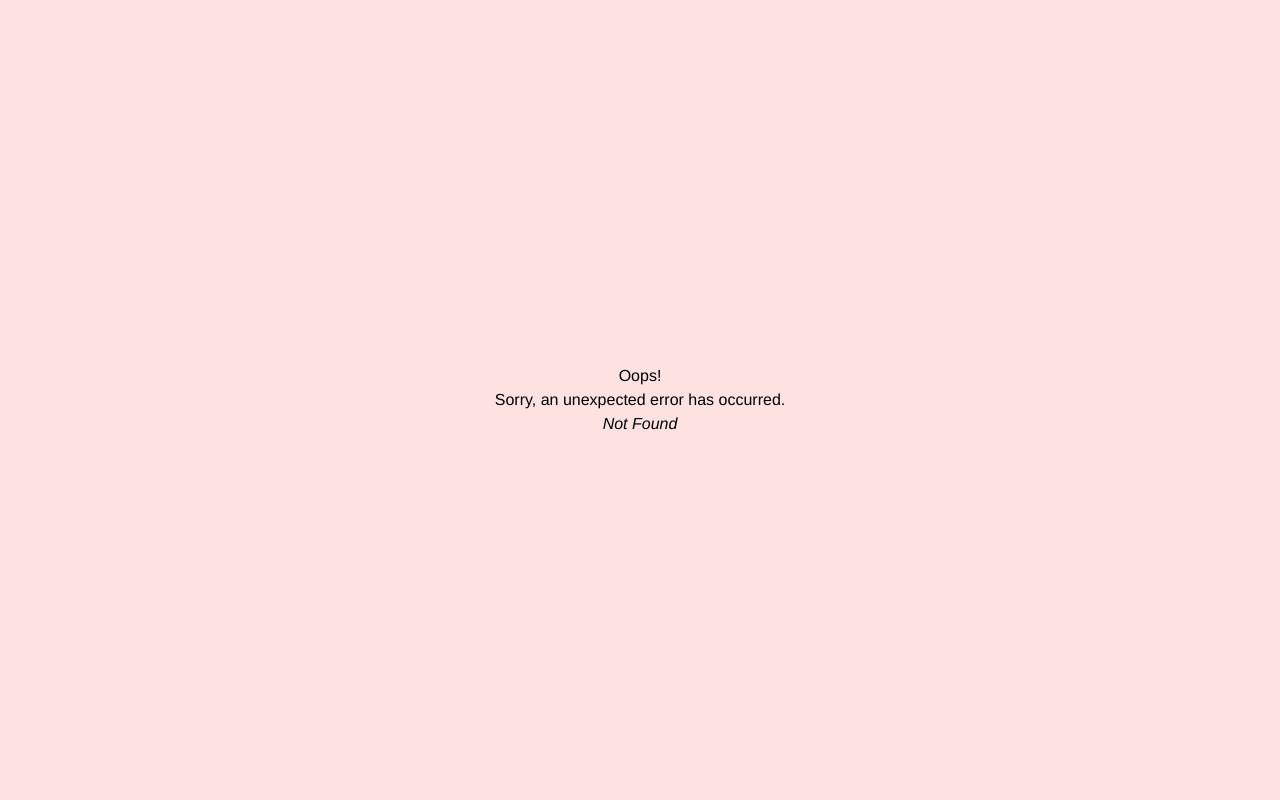
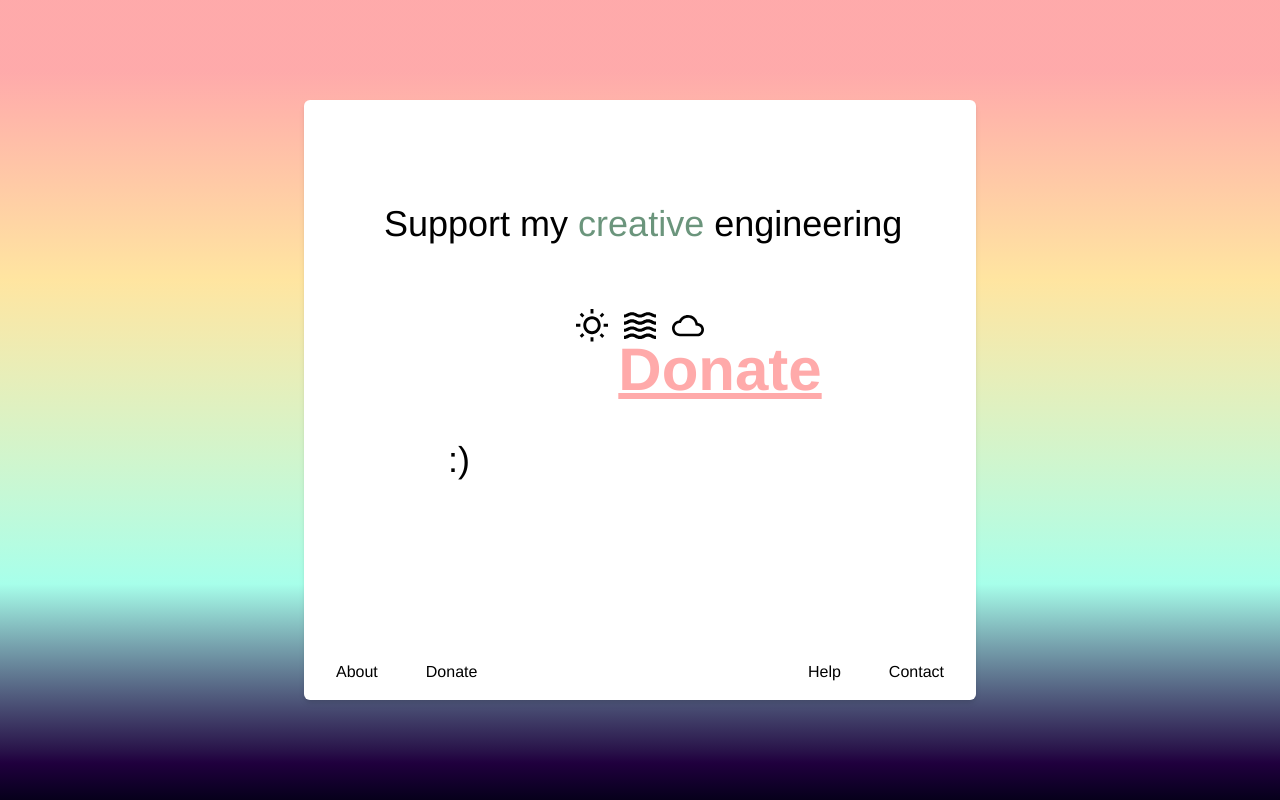
Before and after one commit to dizzyjaguar/improvEar, a React (Vite) app: page /donate in a window 1280 px wide. Before the commit this address had no page. Built offline with nearby package versions, Linux system fonts and the light colour scheme.

Commit message:
Create donate page

```diff
--- a/src/main.tsx
+++ b/src/main.tsx
@@ -6,6 +6,7 @@ import Root from './routes/root'
 import ErrorPage from './pages/ErrorPage'
 import About from './routes/about'
 import Landing from './components/Landing'
+import Donate from './routes/donate'
 
 const router = createBrowserRouter([
   {
@@ -23,7 +24,8 @@ const router = createBrowserRouter([
         element: <About />,
       },
       {
-        // donate page
+        path: '/donate',
+        element: <Donate />,
       },
       {
         // help page
--- a/src/routes/about.tsx
+++ b/src/routes/about.tsx
@@ -1,4 +1,4 @@
-import { AnimatePresence, motion } from 'framer-motion'
+import { motion } from 'framer-motion'
 
 const visible = { opacity: 1, transition: { duration: 2.5 } }
 
@@ -21,14 +21,21 @@ export default function About() {
           className={`h2 mb-7 sm:mb-10 text-left`}
         >
           ImprovEar is a tool for musicians <br /> who want to improve their{' '}
-          <motion.span className="text-cornflower-lilac-300">ear</motion.span>
+          <motion.span
+            variants={itemVariants}
+            className="text-cornflower-lilac-300"
+          >
+            ear
+          </motion.span>
         </motion.h2>
         <motion.h3
           variants={itemVariants}
           className={` pl-8 sm:pl-16 h3 text-left`}
         >
           Inspired by{' '}
-          <motion.span className="text-calico-300">beautiful</motion.span>{' '}
+          <motion.span variants={itemVariants} className="text-calico-300">
+            beautiful
+          </motion.span>{' '}
           devices <br /> that exist in the physical world.
         </motion.h3>
 
--- /dev/null
+++ b/src/routes/donate.tsx
@@ -0,0 +1,56 @@
+import { motion } from 'framer-motion'
+
+const visible = { opacity: 1, transition: { duration: 2.5 } }
+
+const itemVariants = {
+  hidden: { opacity: 0 },
+  visible,
+}
+
+export default function Donate() {
+  return (
+    <>
+      <motion.div
+        className={`pt-10 pl-10 pr-4 sm:pl-20`}
+        initial="hidden"
+        animate="visible"
+        variants={{ visible: { transition: { staggerChildren: 1 } } }}
+      >
+        <motion.h2
+          variants={itemVariants}
+          className={`h2 mb-7 sm:mb-24 text-left`}
+        >
+          Support my
+          <motion.span variants={itemVariants} className="text-envy-400">
+            {' '}
+            creative{' '}
+          </motion.span>
+          engineering
+        </motion.h2>
+
+        <motion.div
+          className={`h1 text-cornflower-lilac-300 mb-7 sm:mb-10 text-center `}
+          whileHover={{ scale: 1.1 }}
+          whileTap={{ scale: 0.9 }}
+        >
+          <motion.a
+            href="https://www.paypal.com/donate/?business=7B5V5AY4YSPGC&no_recurring=0&item_name=Thanks+for+supporting+me+and+my+creative+projects%21+%3A%29&currency_code=USD"
+            target="_blank"
+            variants={itemVariants}
+            whileHover={{ scale: 1.01 }}
+            whileTap={{ scale: 0.95 }}
+            className={`ml-24 underline hover:cursor-pointer hover:opacity-50`}
+          >
+            Donate
+          </motion.a>
+        </motion.div>
+        <motion.h2
+          variants={itemVariants}
+          className={`h2 mb-7 pl-16 sm:mb-24 text-left`}
+        >
+          :)
+        </motion.h2>
+      </motion.div>
+    </>
+  )
+}
--- a/src/routes/root.tsx
+++ b/src/routes/root.tsx
@@ -26,6 +26,7 @@ export default function Root() {
     }
   }, [location, windowSize])
 
+  // add in a theme changer button that changes it from a rainbow background to a mono color background
   return (
     <div
       className={`w-full h-screen p-10 rainbow-gradient flex justify-center items-center`}
```
